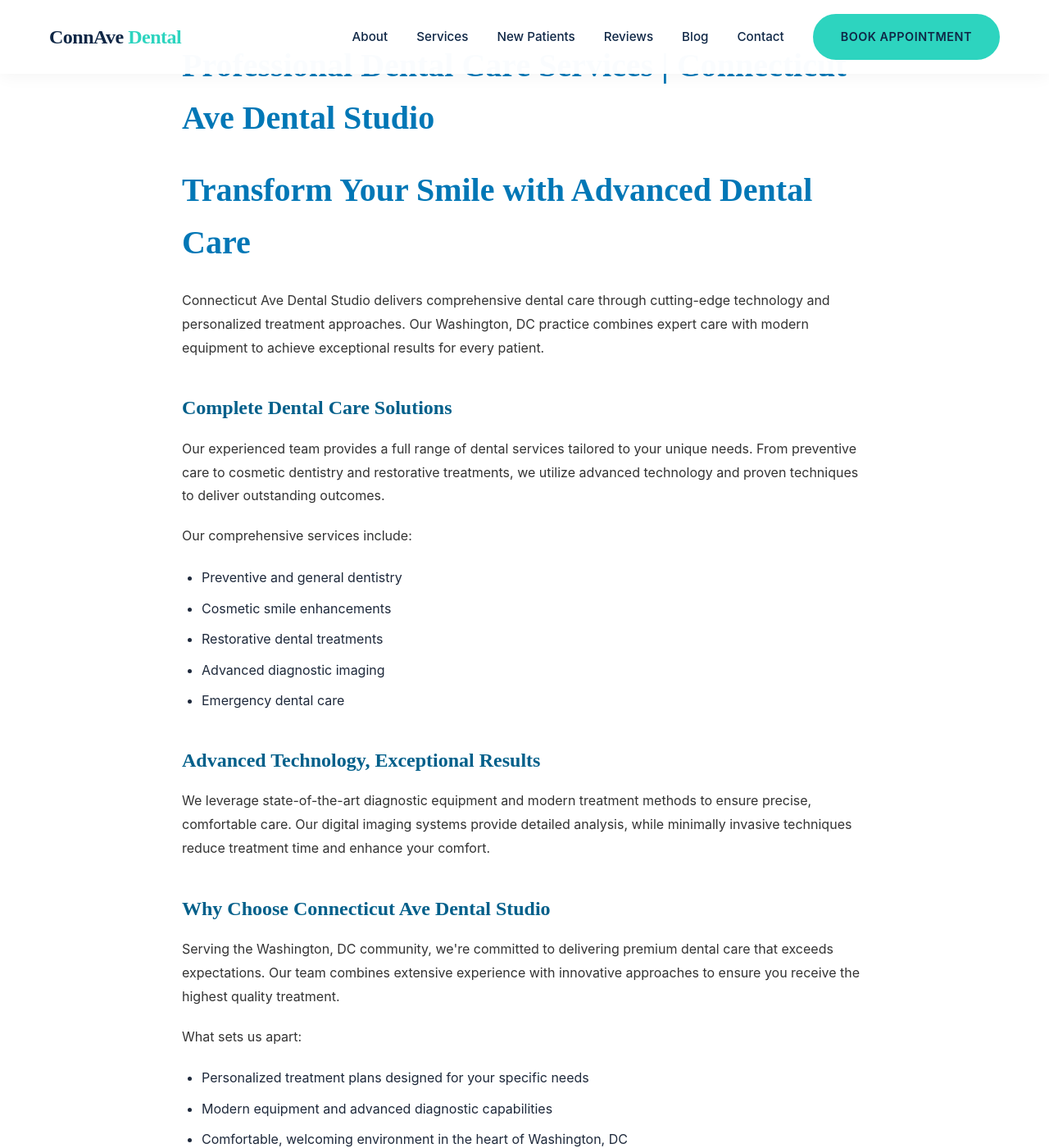
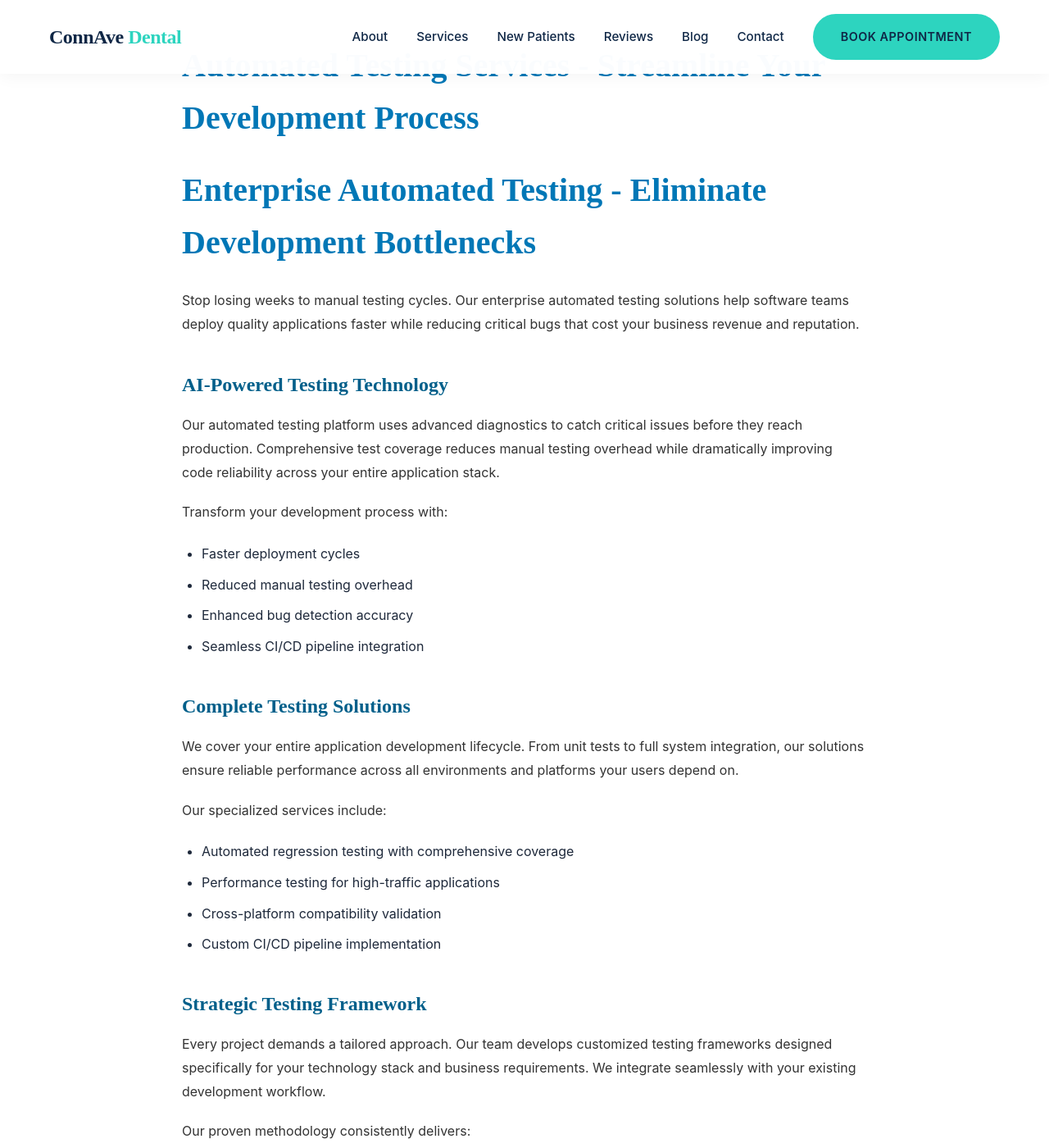
Before and after one commit to asquitt/asquitt.github.io, a Jekyll site: the page test-page-creation---landing-page.html, which Jekyll copies as it is, in a window 1280 px wide and 1400 px high. Shown: the whole window at 82% size. Built offline with Jekyll 4.4.1, drawn with Linux system fonts in a browser that asks for light colours; some of the changed text lies outside the part shown.

Commit message:
Add Automated Testing Services - Streamline Your Development Process page

```diff
--- a/test-page-creation---landing-page.html
+++ b/test-page-creation---landing-page.html
@@ -3,8 +3,8 @@
 <head>
     <meta charset="UTF-8">
     <meta name="viewport" content="width=device-width, initial-scale=1.0">
-    <meta name="description" content="Connecticut Ave Dental Studio offers comprehensive dental care in Washington, DC using advanced technology and personalized treatment plans.">
-    <title>Professional Dental Care Services | Connecticut Ave Dental Studio</title>
+    <meta name="description" content="Professional automated testing services. Streamline development with AI-powered testing solutions. Faster deployment, better quality. Get started today!">
+    <title>Automated Testing Services - Streamline Your Development Process</title>
     <style>
 
         /* --- CSS RESET & VARIABLES --- */
@@ -298,35 +298,46 @@
 </header>
 
     <main class="page-content">
-        <h1>Professional Dental Care Services | Connecticut Ave Dental Studio</h1>
-        <h1>Transform Your Smile with Advanced Dental Care</h1>
-<p>Connecticut Ave Dental Studio delivers comprehensive dental care through cutting-edge technology and personalized treatment approaches. Our Washington, DC practice combines expert care with modern equipment to achieve exceptional results for every patient.</p>
-<h2>Complete Dental Care Solutions</h2>
-<p>Our experienced team provides a full range of dental services tailored to your unique needs. From preventive care to cosmetic dentistry and restorative treatments, we utilize advanced technology and proven techniques to deliver outstanding outcomes.</p>
-<p>Our comprehensive services include:</p>
+        <h1>Automated Testing Services - Streamline Your Development Process</h1>
+        <h1>Enterprise Automated Testing - Eliminate Development Bottlenecks</h1>
+<p>Stop losing weeks to manual testing cycles. Our enterprise automated testing solutions help software teams deploy quality applications faster while reducing critical bugs that cost your business revenue and reputation.</p>
+<h2>AI-Powered Testing Technology</h2>
+<p>Our automated testing platform uses advanced diagnostics to catch critical issues before they reach production. Comprehensive test coverage reduces manual testing overhead while dramatically improving code reliability across your entire application stack.</p>
+<p>Transform your development process with:
 <ul>
-<li>Preventive and general dentistry</li>
-<li>Cosmetic smile enhancements</li>
-<li>Restorative dental treatments</li>
-<li>Advanced diagnostic imaging</li>
-<li>Emergency dental care</li>
-</ul>
-<h2>Advanced Technology, Exceptional Results</h2>
-<p>We leverage state-of-the-art diagnostic equipment and modern treatment methods to ensure precise, comfortable care. Our digital imaging systems provide detailed analysis, while minimally invasive techniques reduce treatment time and enhance your comfort.</p>
-<h2>Why Choose Connecticut Ave Dental Studio</h2>
-<p>Serving the Washington, DC community, we're committed to delivering premium dental care that exceeds expectations. Our team combines extensive experience with innovative approaches to ensure you receive the highest quality treatment.</p>
-<p>What sets us apart:</p>
+<li>Faster deployment cycles</li>
+<li>Reduced manual testing overhead</li>
+<li>Enhanced bug detection accuracy</li>
+<li>Seamless CI/CD pipeline integration</li>
+</ul></p>
+<h2>Complete Testing Solutions</h2>
+<p>We cover your entire application development lifecycle. From unit tests to full system integration, our solutions ensure reliable performance across all environments and platforms your users depend on.</p>
+<p>Our specialized services include:
 <ul>
-<li>Personalized treatment plans designed for your specific needs</li>
-<li>Modern equipment and advanced diagnostic capabilities</li>
-<li>Comfortable, welcoming environment in the heart of Washington, DC</li>
-<li>Experienced professionals dedicated to your oral health</li>
-<li>Comprehensive consultations with detailed assessments</li>
-<li>Flexible scheduling to accommodate busy lifestyles</li>
-</ul>
-<h2>Experience the Difference Today</h2>
-<p>Transform your smile and oral health with our advanced dental care. Our dedicated team is ready to provide exceptional treatment using proven methods and cutting-edge technology.</p>
-<strong>Ready to enhance your smile?</strong> Contact us today to schedule your consultation and discover how our comprehensive dental care can boost your confidence and improve your oral health.
+<li>Automated regression testing with comprehensive coverage</li>
+<li>Performance testing for high-traffic applications</li>
+<li>Cross-platform compatibility validation</li>
+<li>Custom CI/CD pipeline implementation</li>
+</ul></p>
+<h2>Strategic Testing Framework</h2>
+<p>Every project demands a tailored approach. Our team develops customized testing frameworks designed specifically for your technology stack and business requirements. We integrate seamlessly with your existing development workflow.</p>
+<p>Our proven methodology consistently delivers:
+<ul>
+<li>Improved development efficiency</li>
+<li>Faster time-to-market</li>
+<li>Reduced maintenance costs</li>
+<li>Enhanced user satisfaction</li>
+</ul></p>
+<h2>Schedule Your Free Testing Audit</h2>
+<p>Ready to eliminate testing bottlenecks? Our automation experts will analyze your current development workflow and design a custom testing strategy that accelerates your releases.</p>
+<p>During your free audit, we'll:
+<ul>
+<li>Review your existing testing processes</li>
+<li>Identify automation opportunities</li>
+<li>Provide actionable recommendations</li>
+<li>Create a roadmap for implementation</li>
+</ul></p>
+<p>Contact us today to schedule your comprehensive testing audit and discover how we can optimize your entire testing pipeline.</p>
     </main>
     <footer>
 <div class="container">
```
